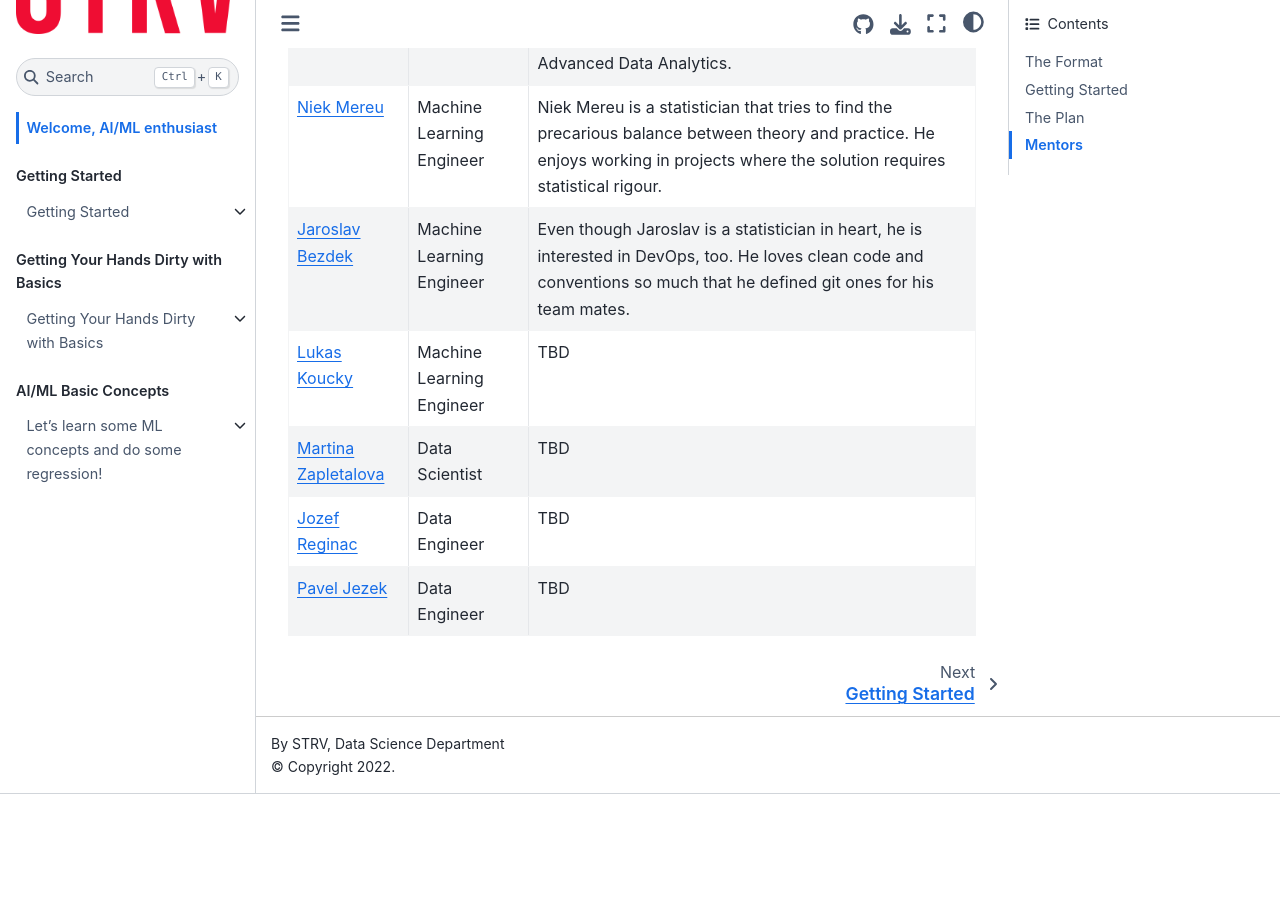
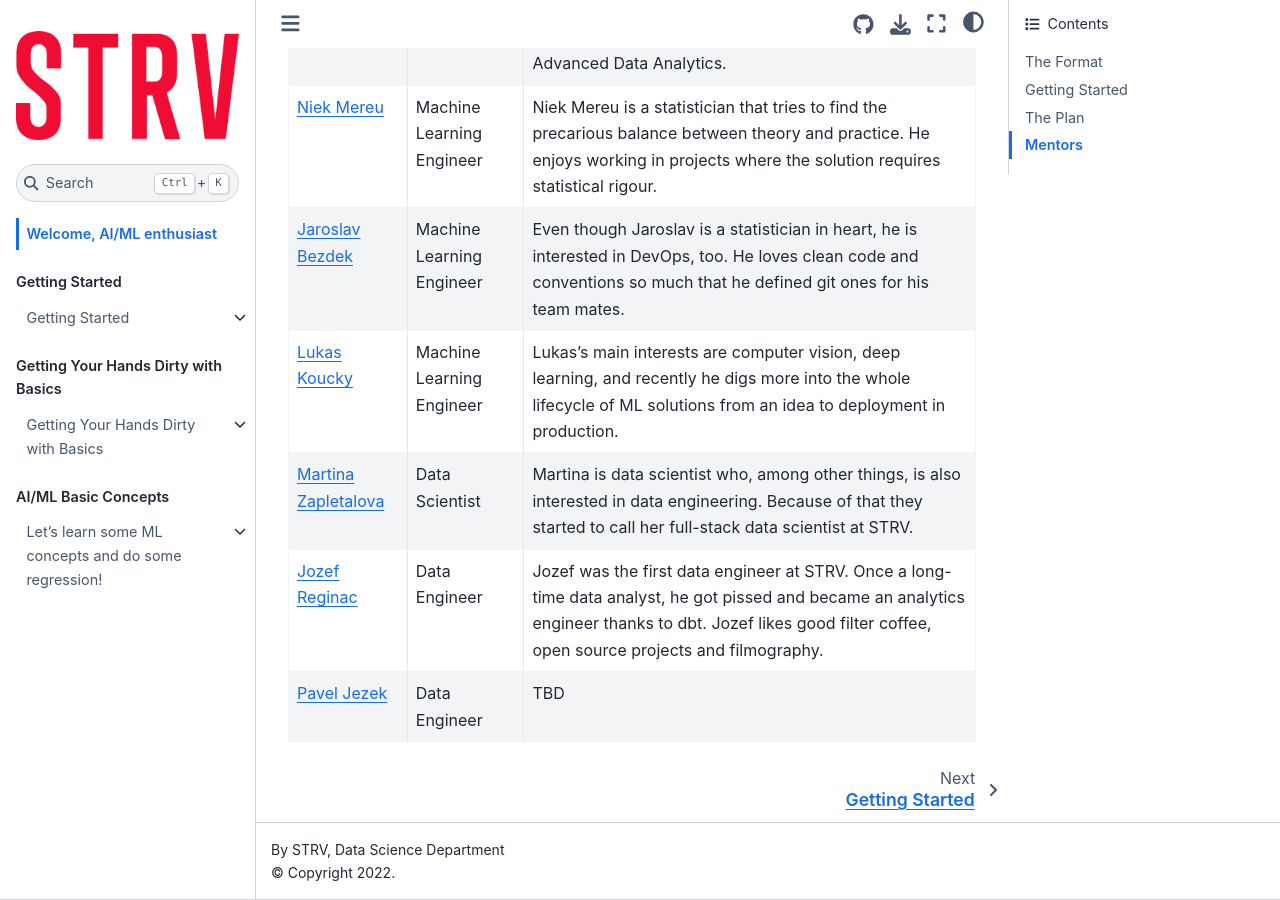
Before and after one commit to strvcom/ds-academy, a Jupyter Book: the page built from lectures/intro.md, in a window 1280 px wide and 900 px high, scrolled down 2371 px. Built offline with Jupyter Book 1.0.4 settings and Sphinx 7.4.7 and the Sphinx Book theme 1.1.4, drawn with Linux system fonts in a browser that asks for light colours; pages that are not in the unit, such as notebooks, are missing from menus; before the commit the page ends 3165 px from its top, so only the background shows below that.

Commit message:
feat: add missing mentors

```diff
--- a/lectures/intro.md
+++ b/lectures/intro.md
@@ -7,7 +7,8 @@
 with applied ML techniques and an intuitive understanding of what can be achieved through ML and what its
 limitations are.
 
-**Hearty thanks to our authors**: [Jan Maly](https://github.com/honzaMaly), [Niek Mereu](https://github.com/niekstrv), [Lukas Koucky](https://github.com/lukoucky), and [Jaroslav Bezdek](https://github.com/jardabezdek).
+**Hearty thanks to our authors**: [Jan Maly](https://github.com/honzaMaly), [Niek Mereu](https://github.com/niekstrv)
+, [Lukas Koucky](https://github.com/lukoucky), and [Jaroslav Bezdek](https://github.com/jardabezdek).
 
 > ✏️ This is the very first run of our **DS Academy**. We want to make the Academy tremendous, so we will ask for a lot
 > of feedback. If there is a bug or mistake in the implementation, please create a
@@ -57,12 +58,12 @@
 
 ## Mentors
 
-| Name                                                                                   | Role                      | Bio                                                                                                                                                                                     |
-|:---------------------------------------------------------------------------------------|:--------------------------|:----------------------------------------------------------------------------------------------------------------------------------------------------------------------------------------|
-| [Jan Maly](https://www.linkedin.com/in/jan-maly/)                                      | Machine Learning Engineer | Jan Maly is passionate about AI and its potential to transform business. He has been in charge of multiple data-driven projects involving Machine Learning and Advanced Data Analytics. |
-| [Niek Mereu](https://www.linkedin.com/in/niek-mereu-55864a6b/)                         | Machine Learning Engineer | Niek Mereu is a statistician that tries to find the precarious balance between theory and practice. He enjoys working in projects where the solution requires statistical rigour.       |
-| [Jaroslav Bezdek](https://www.linkedin.com/in/jaroslav-bezd%C4%9Bk-66b813124/)         | Machine Learning Engineer | Even though Jaroslav is a statistician in heart, he is interested in DevOps, too. He loves clean code and conventions so much that he defined git ones for his team mates.              |
-| [Lukas Koucky](https://www.linkedin.com/in/lukaskoucky/)                               | Machine Learning Engineer | TBD                                                                                                                                                                                     |
-| [Martina Zapletalova](https://www.linkedin.com/in/martina-zapletalov%C3%A1-27b2a613b/) | Data Scientist            | TBD                                                                                                                                                                                     |
-| [Jozef Reginac](https://www.linkedin.com/in/jozefreginac/)                             | Data Engineer             | TBD                                                                                                                                                                                     |
-| [Pavel Jezek](https://www.linkedin.com/in/jezekpavel/)                                 | Data Engineer             | TBD                                                                                                                                                                                     |
+| Name                                                                                   | Role                      | Bio                                                                                                                                                                                                           |
+|:---------------------------------------------------------------------------------------|:--------------------------|:--------------------------------------------------------------------------------------------------------------------------------------------------------------------------------------------------------------|
+| [Jan Maly](https://www.linkedin.com/in/jan-maly/)                                      | Machine Learning Engineer | Jan Maly is passionate about AI and its potential to transform business. He has been in charge of multiple data-driven projects involving Machine Learning and Advanced Data Analytics.                       |
+| [Niek Mereu](https://www.linkedin.com/in/niek-mereu-55864a6b/)                         | Machine Learning Engineer | Niek Mereu is a statistician that tries to find the precarious balance between theory and practice. He enjoys working in projects where the solution requires statistical rigour.                             |
+| [Jaroslav Bezdek](https://www.linkedin.com/in/jaroslav-bezd%C4%9Bk-66b813124/)         | Machine Learning Engineer | Even though Jaroslav is a statistician in heart, he is interested in DevOps, too. He loves clean code and conventions so much that he defined git ones for his team mates.                                    |
+| [Lukas Koucky](https://www.linkedin.com/in/lukaskoucky/)                               | Machine Learning Engineer | Lukas's main interests are computer vision, deep learning, and recently he digs more into the whole lifecycle of ML solutions from an idea to deployment in production.                                       |
+| [Martina Zapletalova](https://www.linkedin.com/in/martina-zapletalov%C3%A1-27b2a613b/) | Data Scientist            | Martina is data scientist who, among other things, is also interested in data engineering. Because of that they started to call her full-stack data scientist at STRV.                                        |
+| [Jozef Reginac](https://www.linkedin.com/in/jozefreginac/)                             | Data Engineer             | Jozef was the first data engineer at STRV. Once a long-time data analyst, he got pissed and became an analytics engineer thanks to dbt. Jozef likes good filter coffee, open source projects and filmography. |
+| [Pavel Jezek](https://www.linkedin.com/in/jezekpavel/)                                 | Data Engineer             | TBD                                                                                                                                                                                                           |
```
